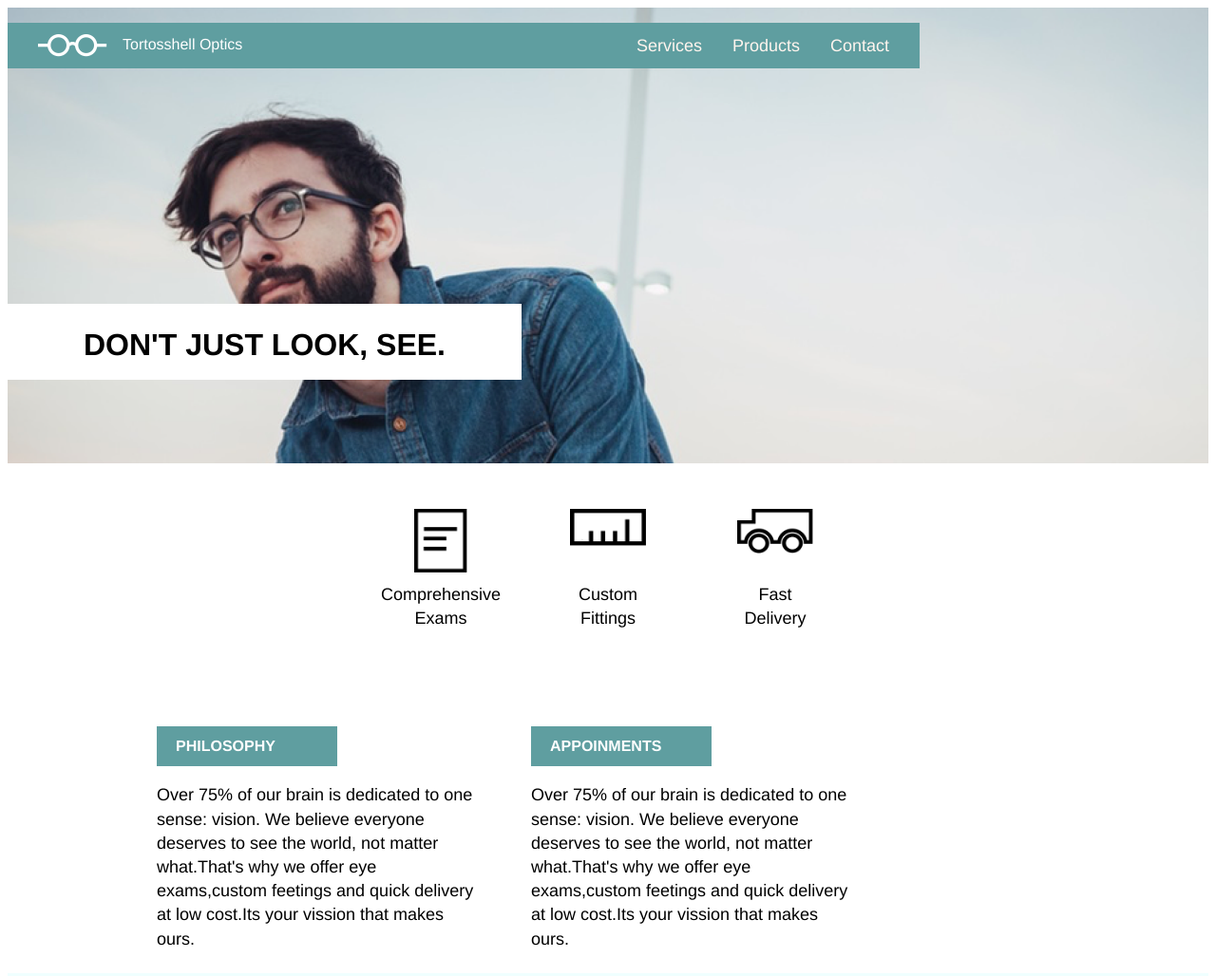
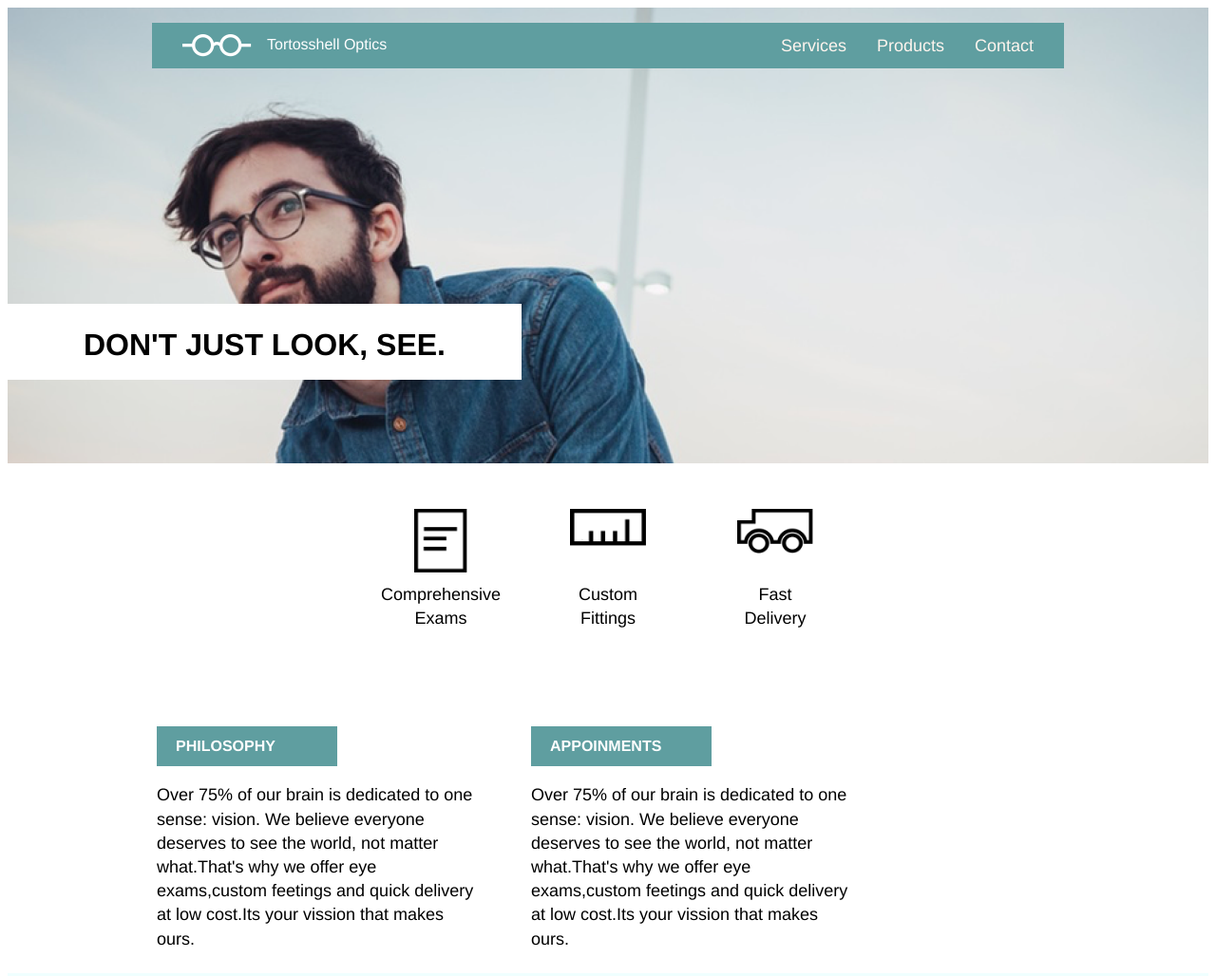
Before and after one commit to Sryma/Tortoiseshell-Optics, a plain HTML site: page index.html in a window 1280 px wide. Shown: the top 1028 px of the page at 95% size. Drawn offline with Linux system fonts and the light colour scheme.

Commit message:
last commit

```diff
--- a/resources/css/style.css
+++ b/resources/css/style.css
@@ -45,7 +45,7 @@ header#image{
   flex-direction: row;
   justify-content: space-between;
   align-items: center;
-  margin-top: 1rem;
+  margin: 1rem auto 0 auto;
 
  }
 #logo{
```
